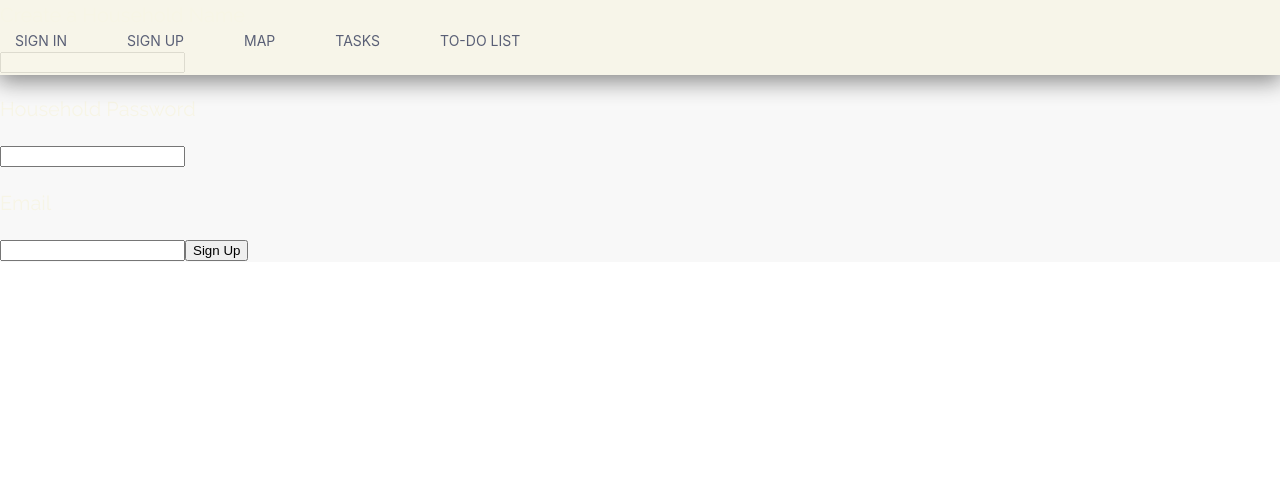
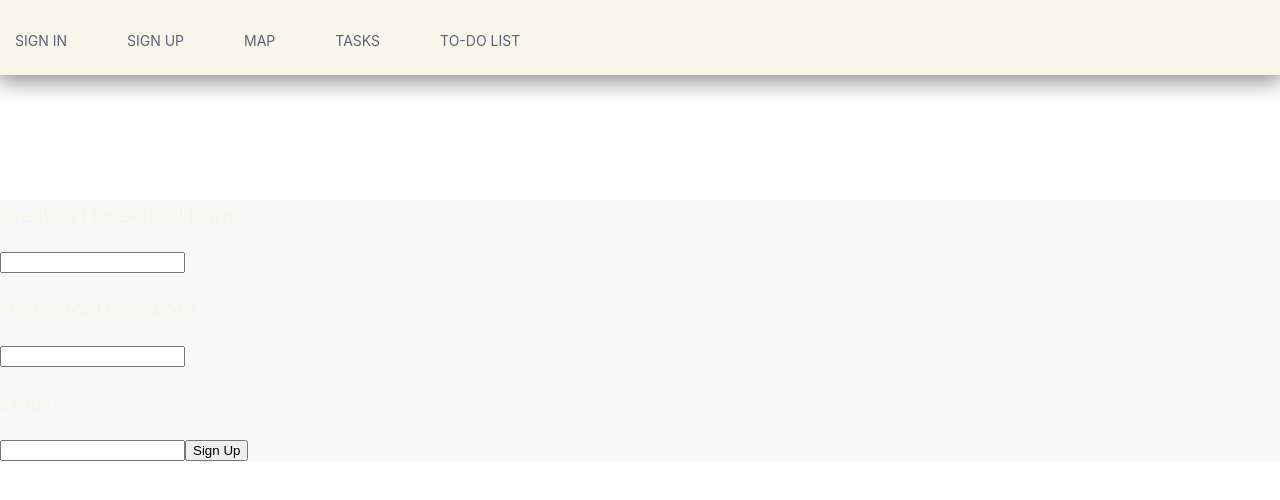
Before and after one commit to shaunacurran/chore-list, a React (Create React App) app in the folder client/: page /householdsignup in a window 1280 px wide. Shown: the top 500 px of the page. Built offline with nearby package versions, Linux system fonts and the light colour scheme; what google-maps-react would draw is missing.

Commit message:
'adding margins'

```diff
--- a/client/src/components/Home.js
+++ b/client/src/components/Home.js
@@ -1,5 +1,6 @@
 import React from 'react';
 import API from "../utils/API";
+import taskscss from '../tasks.css';
 
 export default class Home extends React.Component {
 
@@ -43,6 +44,7 @@ export default class Home extends React.Component {
     render() {
         var taskEntries = this.state.allTasks;
         var listTasks = taskEntries.map(task => (
+
             <li>
                 {task.taskName}
                 <br />
@@ -56,9 +58,10 @@ export default class Home extends React.Component {
                     Done
                 </button>
             </li>
-
-        ));
+        )
+    );
         return (
+            <div className = "tasksInput">
                 <div>
                     <h4>
                          Events
@@ -67,6 +70,7 @@ export default class Home extends React.Component {
                         </ul>
                     </h4>
                 </div>
+            </div>
         );
     }
-};
+}
--- a/client/src/components/HouseholdSignUp.js
+++ b/client/src/components/HouseholdSignUp.js
@@ -1,5 +1,6 @@
 import React from 'react';
 import API from "../utils/API";
+import signupcss from '../signup.css';
 
 export default class HouseholdSignUp extends React.Component {
 
@@ -30,7 +31,7 @@ export default class HouseholdSignUp extends React.Component {
 
     render() {
         return (
-            <div>
+            <div className = "signUpForm">
                 <form>
                     <p>
                         Create a Household Name
--- a/client/src/components/Map.js
+++ b/client/src/components/Map.js
@@ -1,4 +1,5 @@
 import React, { Component } from 'react';
+import mapcss from '../map.css';
 
 import { Map, InfoWindow, Marker, GoogleApiWrapper } from 'google-maps-react';
 const style = {
@@ -9,7 +10,7 @@ class MapContainer extends Component {
 
 render() {
     return (
-    <div>
+    <div className = "mapContainer">
 
    <Map
 
--- a/client/src/components/SignIn.js
+++ b/client/src/components/SignIn.js
@@ -1,5 +1,6 @@
 import React from 'react'
 import API from "../utils/API";
+import signincss from '../signin.css';
 
 export default class SignIn extends React.Component {
 
@@ -53,7 +54,7 @@ export default class SignIn extends React.Component {
 
     render() {
         return (
-            <div>
+            <div className = "signinForm">
                 <form>
                     <p>Email</p>
                     <input
--- /dev/null
+++ b/client/src/map.css
@@ -0,0 +1,3 @@
+.mapContainer {
+    margin-top: 100px;
+}
--- /dev/null
+++ b/client/src/signin.css
@@ -0,0 +1,3 @@
+.signinForm {
+    margin-top: 200px;
+}
--- /dev/null
+++ b/client/src/signup.css
@@ -0,0 +1,3 @@
+.signUpForm {
+    margin-top: 200px;
+}
--- /dev/null
+++ b/client/src/tasks.css
@@ -0,0 +1,4 @@
+.tasksInput {
+    margin-top: 200px;
+
+}
```
Lines whose indentation alone changed are shown as unchanged.
